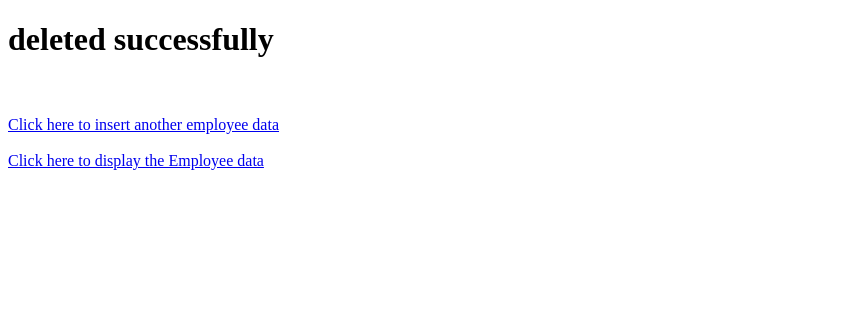
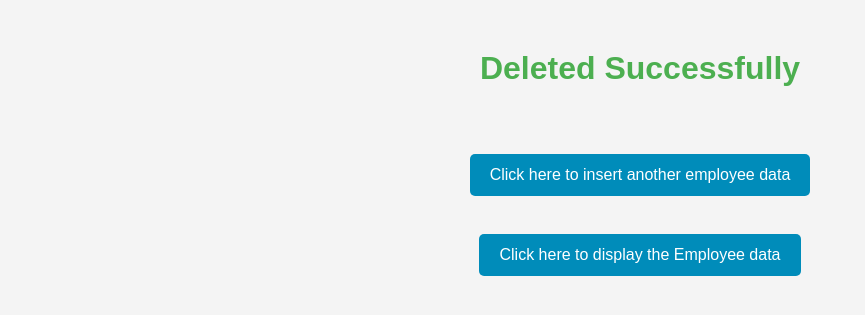
Before and after one commit to kartheekbasa/Django_crud_operation, a Python web app: template Templates/delete.html in a window 1280 px wide. Shown: the top 315 px of the page, without its empty margins (0-865 px from the left). Run offline with Jinja, Linux system fonts and the light colour scheme; the template is opened without the code that fills it, so the values that code supplies are empty.

Commit message:
Update delete.html
added CSS

```diff
--- a/Templates/delete.html
+++ b/Templates/delete.html
@@ -2,10 +2,39 @@
 <html lang="en">
 <head>
     <meta charset="UTF-8">
-    <title>Title</title>
+    <meta name="viewport" content="width=device-width, initial-scale=1.0">
+    <meta http-equiv="X-UA-Compatible" content="IE=edge">
+    <title>Success Page</title>
+    <!-- Internal CSS Styling -->
+    <style>
+        body {
+            font-family: Arial, sans-serif;
+            background-color: #f4f4f4;
+            margin: 0;
+            padding: 0;
+            text-align: center; /* Center align the content */
+        }
+        h1 {
+            color: #4CAF50;
+            margin-top: 50px;
+        }
+        a {
+            text-decoration: none; /* Remove underline */
+            display: inline-block;
+            background-color: #008CBA; /* Button background */
+            color: white; /* Button text color */
+            padding: 12px 20px; /* Button padding */
+            border-radius: 5px; /* Rounded corners */
+            margin: 10px; /* Space around buttons */
+            transition: background-color 0.3s ease; /* Smooth transition for hover */
+        }
+        a:hover {
+            background-color: #005f73; /* Darker color on hover */
+        }
+    </style>
 </head>
 <body>
-    <h1>deleted successfully</h1>
+    <h1>Deleted Successfully</h1>
     <br><br>
     <a href="/in">Click here to insert another employee data</a>
     <br><br>
```
